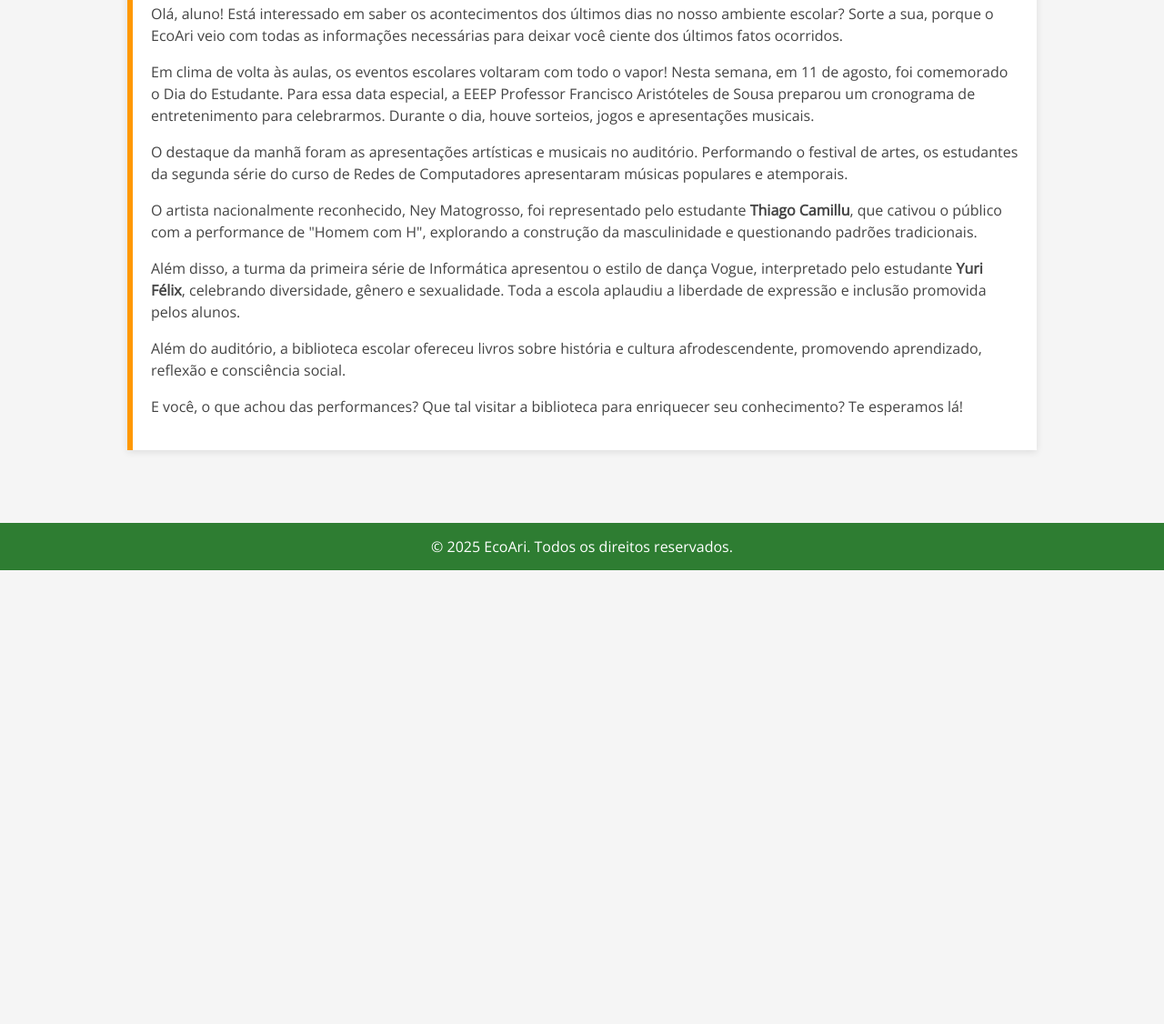
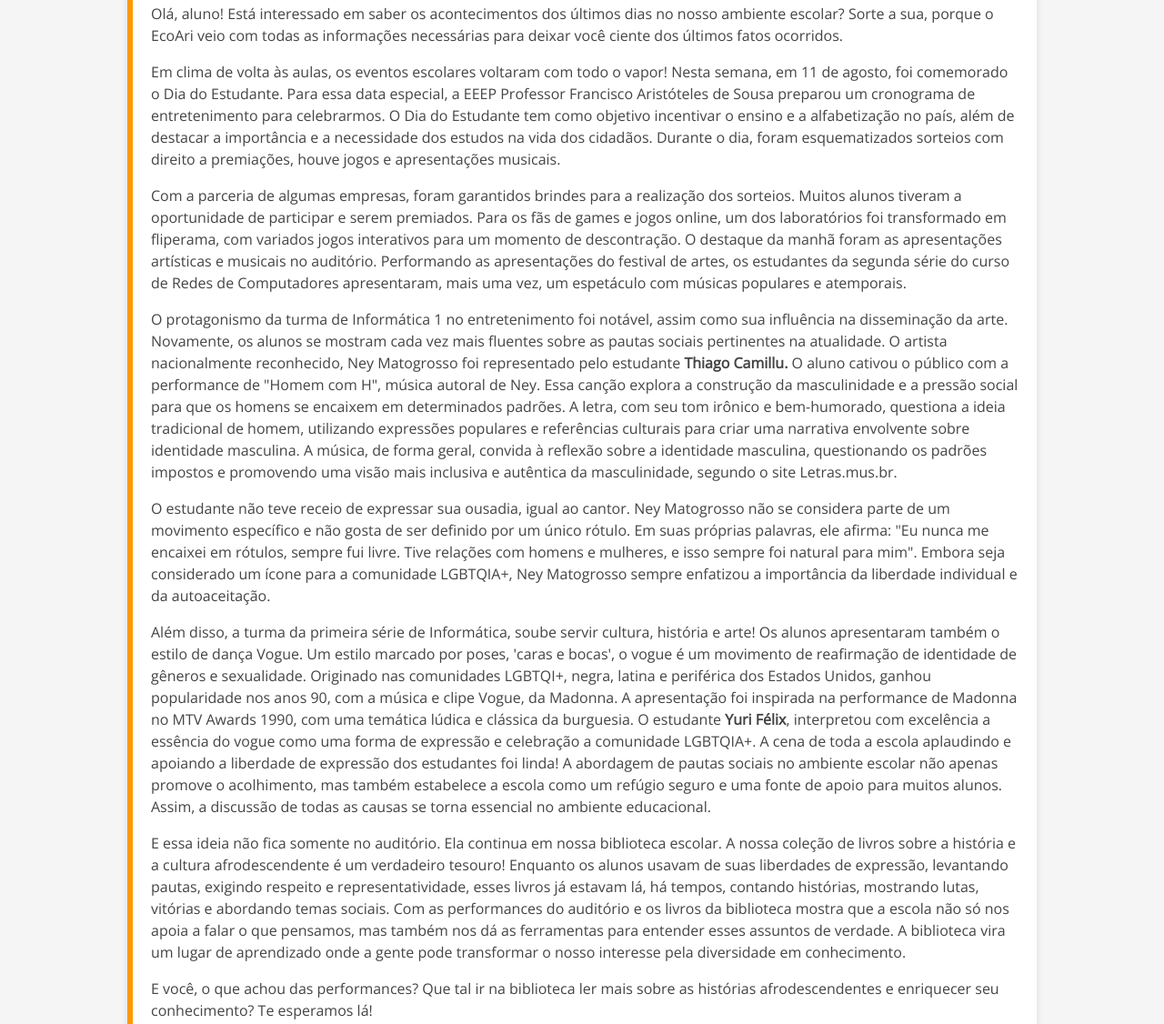
Before and after one commit to Leticia-Mateus/ecoari, a plain HTML site: page escola.html in a window 1280 px wide. Shown: the part 823-1949 px from the top of the page at 91% size. Before the commit the page ends 1450 px from the top, so only its background shows below. Drawn offline with nearby package versions, Linux system fonts and the light colour scheme.

Commit message:
noticiamiguel

```diff
--- a/escola.html
+++ b/escola.html
@@ -193,17 +193,26 @@
       <!-- Texto abaixo das imagens -->
       <p>Olá, aluno! Está interessado em saber os acontecimentos dos últimos dias no nosso ambiente escolar? Sorte a sua, porque o EcoAri veio com todas as informações necessárias para deixar você ciente dos últimos fatos ocorridos.</p>
 
-      <p>Em clima de volta às aulas, os eventos escolares voltaram com todo o vapor! Nesta semana, em 11 de agosto, foi comemorado o Dia do Estudante. Para essa data especial, a EEEP Professor Francisco Aristóteles de Sousa preparou um cronograma de entretenimento para celebrarmos. Durante o dia, houve sorteios, jogos e apresentações musicais.</p>
+      <p>Em clima de volta às aulas, os eventos escolares voltaram com todo o vapor! Nesta semana, em 11 de agosto, foi comemorado o Dia do Estudante. Para essa data especial, a EEEP Professor Francisco Aristóteles de Sousa preparou um cronograma de entretenimento para celebrarmos. O Dia do Estudante tem como objetivo incentivar o ensino e a alfabetização no país, além de destacar a importância e a necessidade dos estudos na vida dos cidadãos. Durante o dia, foram esquematizados sorteios com direito a premiações, houve jogos e apresentações musicais. </p>
 
-      <p>O destaque da manhã foram as apresentações artísticas e musicais no auditório. Performando o festival de artes, os estudantes da segunda série do curso de Redes de Computadores apresentaram músicas populares e atemporais.</p>
+      <p>Com a parceria de algumas empresas, foram garantidos brindes para a realização dos sorteios. Muitos alunos tiveram a oportunidade de participar e serem premiados. Para os fãs de games e jogos online, um dos laboratórios foi transformado em fliperama, com variados jogos interativos para um momento de descontração.
+O destaque da manhã foram as apresentações artísticas e musicais no auditório. Performando as apresentações do festival de artes, os estudantes da segunda série do curso de Redes de Computadores apresentaram, mais uma vez, um espetáculo com músicas populares e atemporais.</p>
 
-      <p>O artista nacionalmente reconhecido, Ney Matogrosso, foi representado pelo estudante <strong>Thiago Camillu</strong>, que cativou o público com a performance de "Homem com H", explorando a construção da masculinidade e questionando padrões tradicionais.</p>
+      <p>O protagonismo da turma de Informática 1 no entretenimento foi notável, assim como sua influência na disseminação da arte. Novamente, os alunos se mostram cada vez mais fluentes sobre as pautas sociais pertinentes na atualidade. O artista nacionalmente reconhecido, Ney Matogrosso foi representado pelo estudante <strong> Thiago Camillu.</strong> O aluno cativou o público com a performance de "Homem com H", música autoral de Ney. Essa canção explora a construção da masculinidade e a pressão social para que os homens se encaixem em determinados padrões. A letra, com seu tom irônico e bem-humorado, questiona a ideia tradicional de homem, utilizando expressões populares e referências culturais para criar uma narrativa envolvente sobre identidade masculina. A música, de forma geral, convida à reflexão sobre a identidade masculina, questionando os padrões impostos e promovendo uma visão mais inclusiva e autêntica da masculinidade, segundo o site Letras.mus.br.</p>
 
-      <p>Além disso, a turma da primeira série de Informática apresentou o estilo de dança Vogue, interpretado pelo estudante <strong>Yuri Félix</strong>, celebrando diversidade, gênero e sexualidade. Toda a escola aplaudiu a liberdade de expressão e inclusão promovida pelos alunos.</p>
+      <p> O estudante não teve receio de expressar sua ousadia, igual ao cantor. Ney Matogrosso não se considera parte de um movimento específico e não gosta de ser definido por um único rótulo. Em suas próprias palavras, ele afirma: "Eu nunca me encaixei em rótulos, sempre fui livre. Tive relações com homens e mulheres, e isso sempre foi natural para mim". Embora seja considerado um ícone para a comunidade LGBTQIA+, Ney Matogrosso sempre enfatizou a importância da liberdade individual e da autoaceitação.
+</p>
 
-      <p>Além do auditório, a biblioteca escolar ofereceu livros sobre história e cultura afrodescendente, promovendo aprendizado, reflexão e consciência social.</p>
+      <p>Além disso, a turma da primeira série de Informática, soube servir cultura, história e arte! Os alunos apresentaram também o estilo de dança Vogue. Um estilo marcado por poses, 'caras e bocas', o vogue é um movimento de reafirmação de identidade de gêneros e sexualidade. Originado nas comunidades LGBTQI+, negra, latina e periférica dos Estados Unidos, ganhou popularidade nos anos 90, com a música e clipe Vogue, da Madonna. A apresentação foi inspirada na performance de Madonna no MTV Awards 1990, com uma temática lúdica e clássica da burguesia.
+O estudante <b>Yuri Félix</b>, interpretou com excelência a essência do vogue como uma forma de expressão e celebração a comunidade LGBTQIA+.
+ A cena de toda a escola aplaudindo e apoiando a liberdade de expressão dos estudantes foi linda! A abordagem de pautas sociais no ambiente escolar não apenas promove o acolhimento, mas também estabelece a escola como um refúgio seguro e uma fonte de apoio para muitos alunos. Assim, a discussão de todas as causas se torna essencial no ambiente educacional.</p>
+<p> E essa ideia não fica somente no auditório. Ela continua em nossa biblioteca escolar. A nossa coleção de livros sobre a história e a cultura afrodescendente é um verdadeiro tesouro! Enquanto os alunos usavam de suas liberdades de expressão, levantando pautas, exigindo respeito e representatividade, esses livros já estavam lá, há tempos, contando histórias, mostrando lutas, vitórias e abordando temas sociais.
+Com as performances do auditório e os livros da biblioteca mostra que a escola não só nos apoia a falar o que pensamos, mas também nos dá as ferramentas para entender esses assuntos de verdade. A biblioteca vira um lugar de aprendizado onde a gente pode transformar o nosso interesse pela diversidade em conhecimento.
+</p>
 
-      <p>E você, o que achou das performances? Que tal visitar a biblioteca para enriquecer seu conhecimento? Te esperamos lá!</p>
+      <p>E você, o que achou das performances?
+Que tal ir na biblioteca ler mais sobre as histórias afrodescendentes e enriquecer seu conhecimento?
+Te esperamos lá!</p>
     </div>
   </div>
 
```
